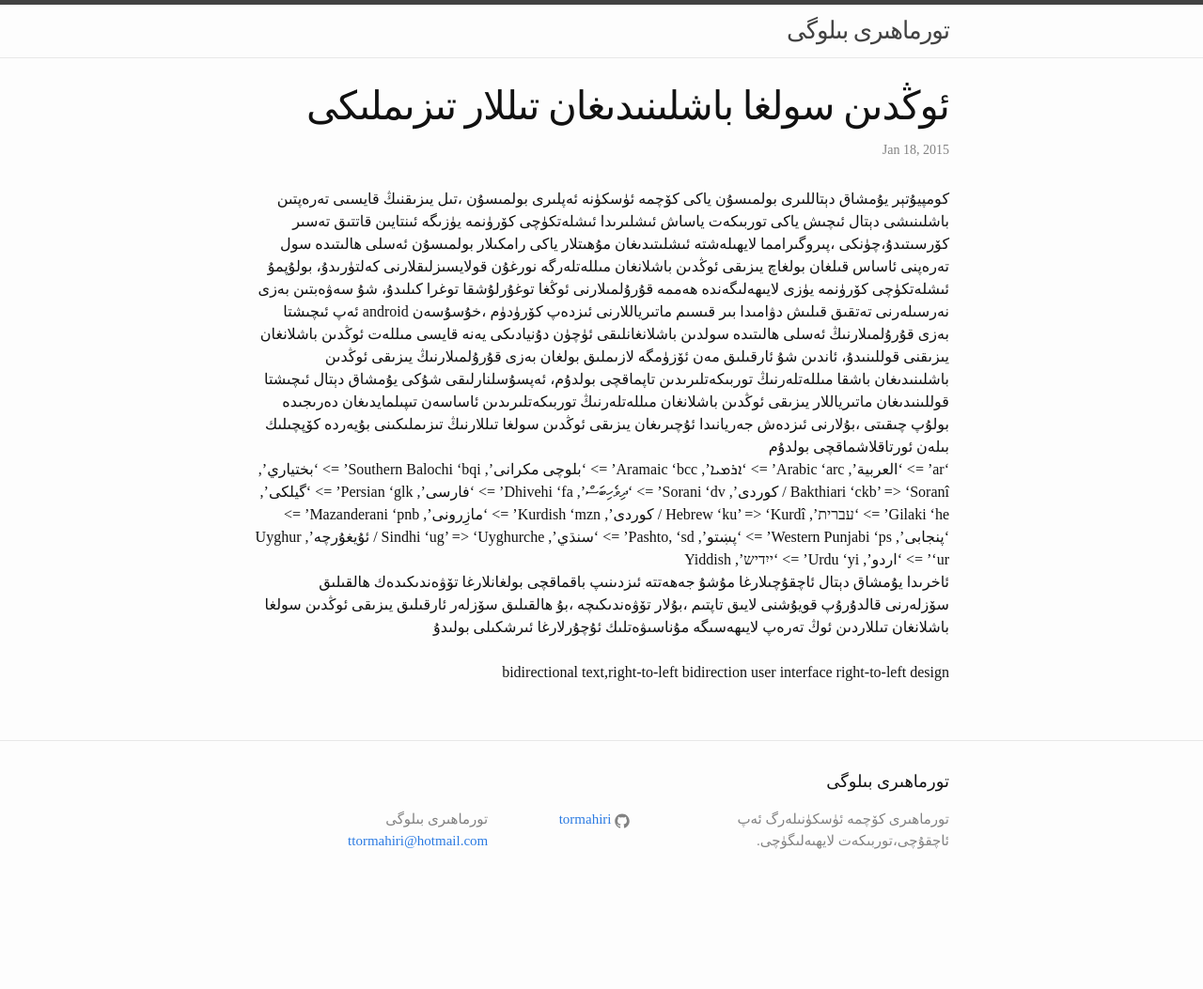
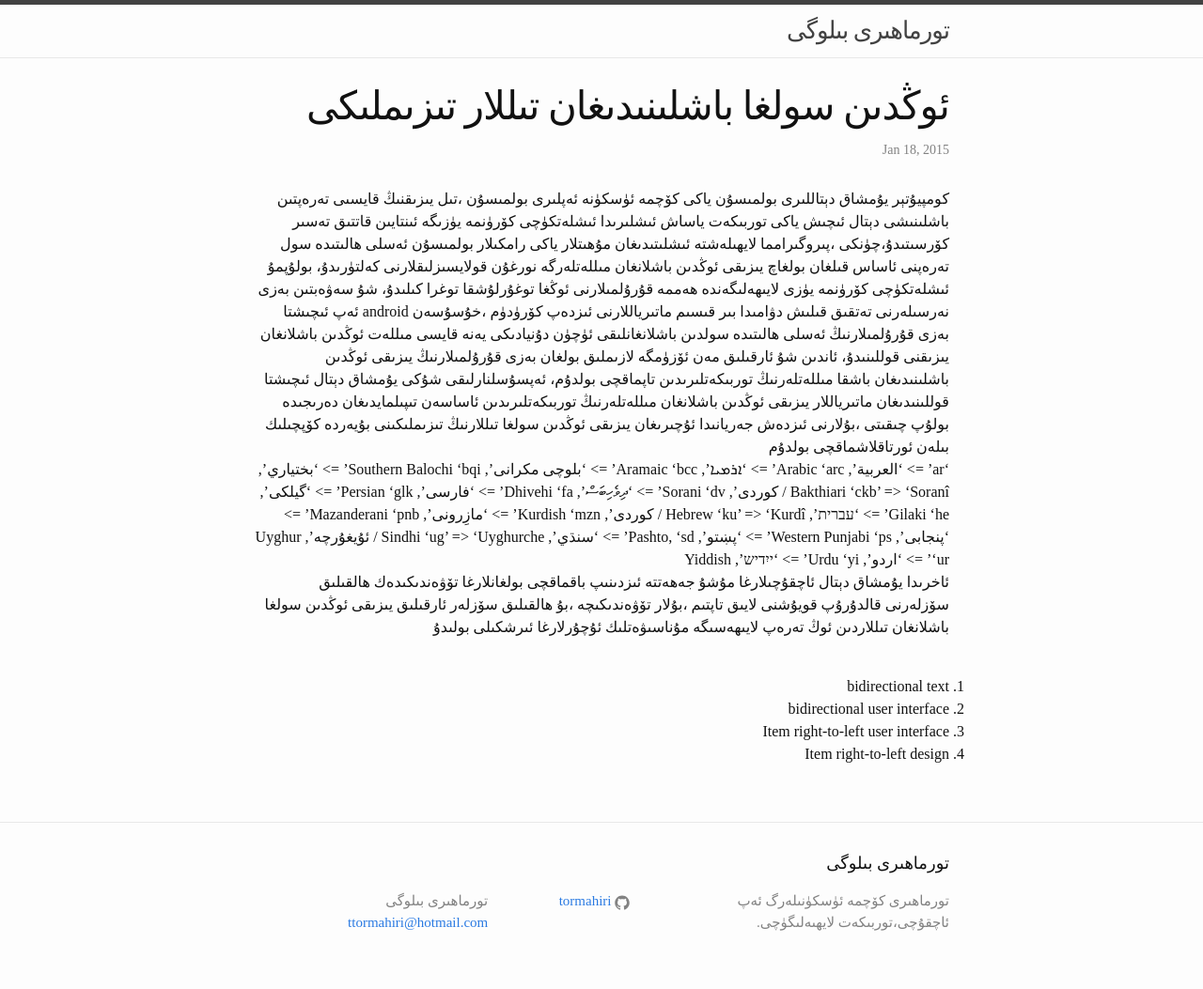
Before and after one commit to tormahiri/blog, a Jekyll site: the page built from _posts/2015-01-18-ogdin-solga-bashlinidigan-tellar.markdown, in a window 1280 px wide. Shown: the whole page at 94% size. Built offline with Jekyll 4.4.1, drawn with Linux system fonts in a browser that asks for light colours; before the commit the page ends 966 px from its top, so only the background shows below that.

Commit message:
Update 2015-01-18-ogdin-solga-bashlinidigan-tellar.markdown

```diff
--- a/_posts/2015-01-18-ogdin-solga-bashlinidigan-tellar.markdown
+++ b/_posts/2015-01-18-ogdin-solga-bashlinidigan-tellar.markdown
@@ -28,6 +28,7 @@ categories: language
 ئاخرىدا يۇمشاق دېتال ئاچقۇچىلارغا مۇشۇ جەھەتتە ئىزدىنىپ باقماقچى بولغانلارغا تۆۋەندىكىدەك ھالقىلىق سۆزلەرنى قالدۇرۇپ قويۇشنى لايىق تاپتىم ،بۇلار تۆۋەندىكىچە ،بۇ ھالقىلىق سۆزلەر ئارقىلىق
 يىزىقى  ئوڭدىن سولغا باشلانغان تىللاردىن ئوڭ تەرەپ لايىھەسىگە مۇناسىۋەتلىك ئۇچۇرلارغا ئىرشكىلى بولىدۇ
 <br>
-bidirectional text,right-to-left
-bidirection user interface
-right-to-left design
+1. bidirectional text
+2. bidirectional user interface
+3. Item right-to-left user interface
+3. Item right-to-left design
```
